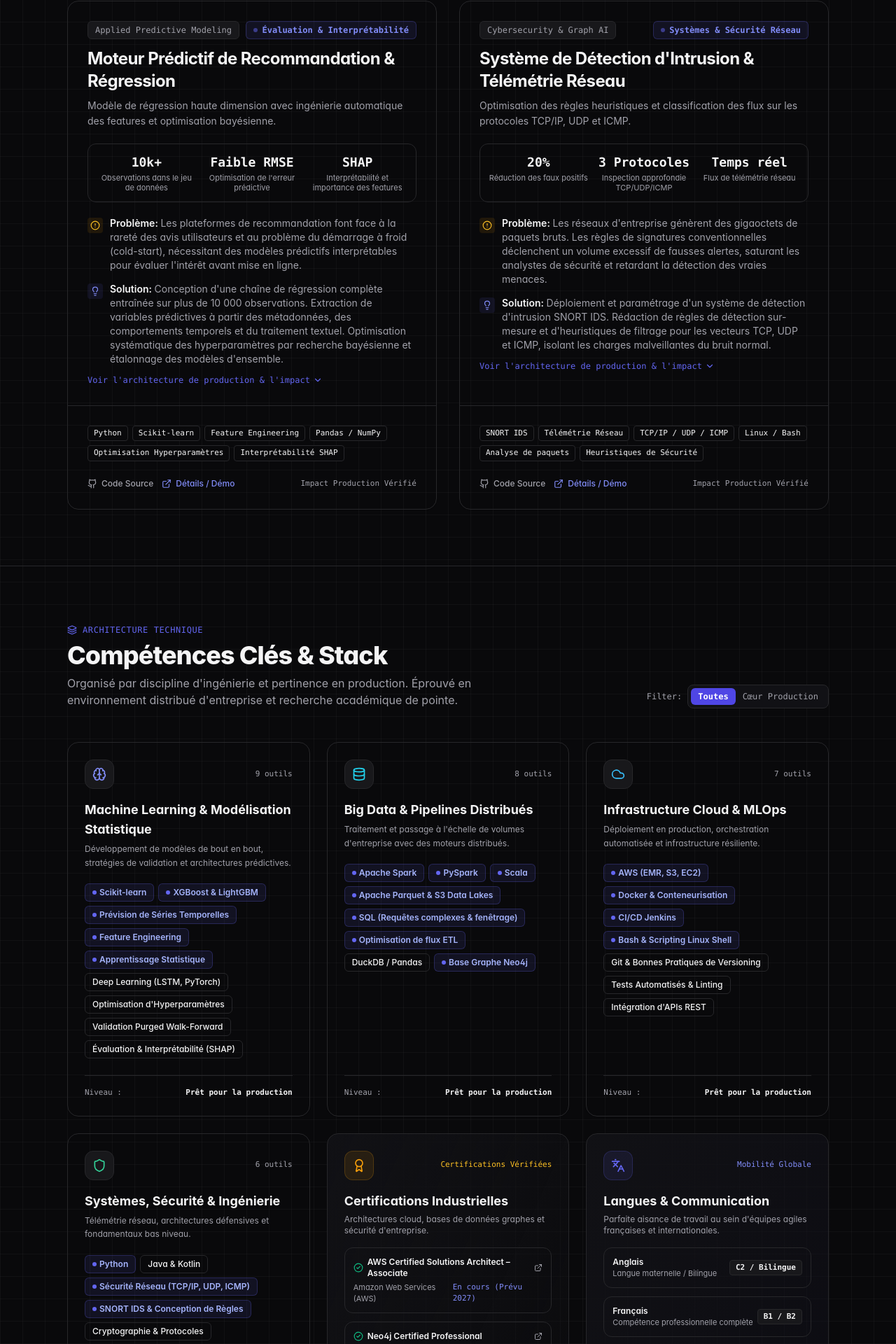
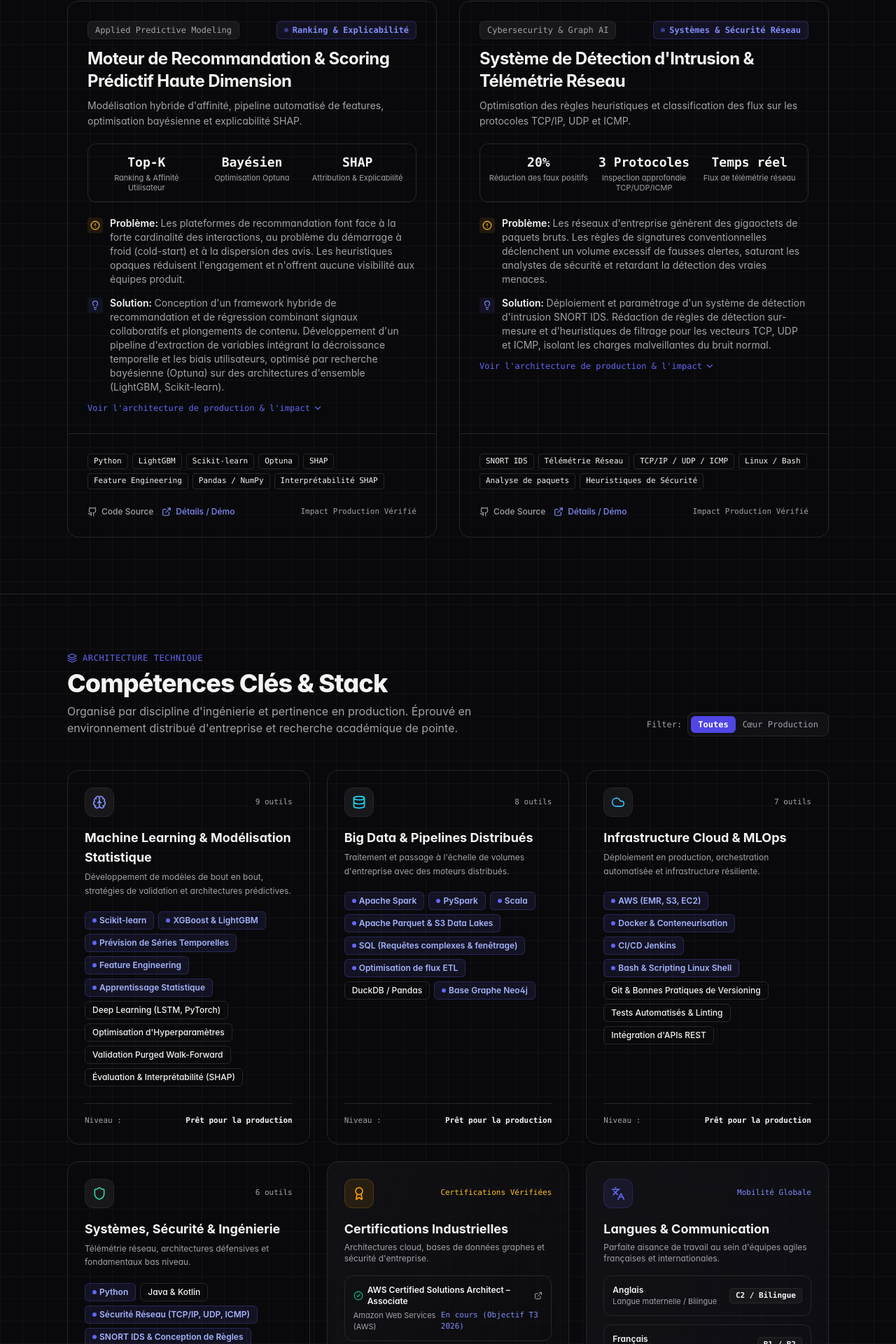
Before and after one commit to aritra-mondal-ds/aritra-mondal-ds.github.io, a Next.js app: page /fr in a window 1280 px wide. Shown: the part 2241-4161 px from the top of the page at 70% size. Built offline with nearby package versions, Linux system fonts and the light colour scheme.

Commit message:
feat(content): elevate RecSys ranking project and standardize certification dates

```diff
--- a/components/command-palette.tsx
+++ b/components/command-palette.tsx
@@ -287,6 +287,18 @@ export function CommandPalette({ locale = "en" }: CommandPaletteProps) {
         subtitleFr: "73+ features alpha développées, validation purged walk-forward",
         icon: <Sparkles className="h-4 w-4 text-amber-400" />,
         keywords: ["finance", "time series", "series temporelles", "lstm", "xgboost", "trading"],
+        action: () => navigateTo("#projects"),
+      },
+      {
+        id: "project-recsys",
+        category: "Featured Projects",
+        categoryFr: "Projets Clés",
+        title: "Recommendation & Ranking Engine",
+        titleFr: "Moteur de Recommandation & Scoring Prédictif",
+        subtitle: "Sparse interaction graphs, Optuna Bayesian tuning & SHAP explainability",
+        subtitleFr: "Graphes d'interaction creux, tuning bayésien Optuna & explicabilité SHAP",
+        icon: <Layers className="h-4 w-4 text-cyan-400" />,
+        keywords: ["recsys", "recommendation", "ranking", "lightgbm", "shap", "optuna", "scoring"],
         action: () => navigateTo("#projects"),
       },
       {
--- a/data/fr/projects.ts
+++ b/data/fr/projects.ts
@@ -73,29 +73,31 @@ export const projectsDataFr: Project[] = [
   },
   {
     id: "book-rating-prediction",
-    title: "Moteur Prédictif de Recommandation & Régression",
-    tagline: "Modèle de régression haute dimension avec ingénierie automatique des features et optimisation bayésienne.",
+    title: "Moteur de Recommandation & Scoring Prédictif Haute Dimension",
+    tagline: "Modélisation hybride d'affinité, pipeline automatisé de features, optimisation bayésienne et explicabilité SHAP.",
     category: "Applied Predictive Modeling",
-    liveBadge: "Évaluation & Interprétabilité",
+    liveBadge: "Ranking & Explicabilité",
     metrics: [
-      { value: "10k+", label: "Observations dans le jeu de données" },
-      { value: "Faible RMSE", label: "Optimisation de l'erreur prédictive" },
-      { value: "SHAP", label: "Interprétabilité et importance des features" },
+      { value: "Top-K", label: "Ranking & Affinité Utilisateur" },
+      { value: "Bayésien", label: "Optimisation Optuna" },
+      { value: "SHAP", label: "Attribution & Explicabilité" },
     ],
     problem:
-      "Les plateformes de recommandation font face à la rareté des avis utilisateurs et au problème du démarrage à froid (cold-start), nécessitant des modèles prédictifs interprétables pour évaluer l'intérêt avant mise en ligne.",
+      "Les plateformes de recommandation font face à la forte cardinalité des interactions, au problème du démarrage à froid (cold-start) et à la dispersion des avis. Les heuristiques opaques réduisent l'engagement et n'offrent aucune visibilité aux équipes produit.",
     solution:
-      "Conception d'une chaîne de régression complète entraînée sur plus de 10 000 observations. Extraction de variables prédictives à partir des métadonnées, des comportements temporels et du traitement textuel. Optimisation systématique des hyperparamètres par recherche bayésienne et étalonnage des modèles d'ensemble.",
+      "Conception d'un framework hybride de recommandation et de régression combinant signaux collaboratifs et plongements de contenu. Développement d'un pipeline d'extraction de variables intégrant la décroissance temporelle et les biais utilisateurs, optimisé par recherche bayésienne (Optuna) sur des architectures d'ensemble (LightGBM, Scikit-learn).",
     production:
-      "Évaluation comparative sur MSE, RMSE et MAE. Intégration de l'analyse d'importance des variables (SHAP) pour identifier les facteurs déterminants de la note finale.",
+      "Validation rigoureuse par découpage train/validation/test, étalonnée sur RMSE, MAE et métriques de ranking. Intégration de vecteurs d'explicabilité TreeSHAP pour quantifier l'attribution des variables et valider les prédictions avant mise en production.",
     businessImpact:
-      "Livraison d'un outil de scoring transparent et haute précision permettant aux éditeurs et équipes produit d'anticiper la fidélisation des lecteurs et la réception des ouvrages.",
+      "Déploiement d'un moteur de scoring transparent et haute précision qui optimise la pertinence personnalisée, réduit le churn lié au cold-start et fournit aux équipes produit des leviers décisionnels mesurables.",
     techStack: [
       "Python",
+      "LightGBM",
       "Scikit-learn",
+      "Optuna",
+      "SHAP",
       "Feature Engineering",
       "Pandas / NumPy",
-      "Optimisation Hyperparamètres",
       "Interprétabilité SHAP",
     ],
     links: {
--- a/data/fr/skills.ts
+++ b/data/fr/skills.ts
@@ -73,7 +73,7 @@ export const certificationsDataFr: Certification[] = [
   {
     name: "AWS Certified Solutions Architect – Associate",
     issuer: "Amazon Web Services (AWS)",
-    dateOrStatus: "En cours (Prévu 2027)",
+    dateOrStatus: "En cours (Objectif T3 2026)",
     verifyUrl: "https://aws.amazon.com/certification/certified-solutions-architect-associate/",
   },
   {
@@ -91,19 +91,19 @@ export const certificationsDataFr: Certification[] = [
   {
     name: "Fortinet NSE 1 – Sensibilisation à la Cybersécurité",
     issuer: "Fortinet Training Institute",
-    dateOrStatus: "Obtenu en Juin 2026",
+    dateOrStatus: "Certifié · Valide jusqu'en Juin 2026",
     verifyUrl: "https://www.fortinet.com/training/certification",
   },
   {
     name: "Fortinet NSE 2 – Fondamentaux de la Sécurité Réseau",
     issuer: "Fortinet Training Institute",
-    dateOrStatus: "Obtenu en Juin 2026",
+    dateOrStatus: "Certifié · Valide jusqu'en Juin 2026",
     verifyUrl: "https://www.fortinet.com/training/certification",
   },
   {
     name: "Fortinet NSE 3 – Produits & Architectures de Sécurité",
     issuer: "Fortinet Training Institute",
-    dateOrStatus: "Obtenu en Juin 2026",
+    dateOrStatus: "Certifié · Valide jusqu'en Juin 2026",
     verifyUrl: "https://www.fortinet.com/training/certification",
   },
 ];
--- a/data/projects.ts
+++ b/data/projects.ts
@@ -73,29 +73,31 @@ export const projectsData: Project[] = [
   },
   {
     id: "book-rating-prediction",
-    title: "Predictive Recommendation & Rating Regression Engine",
-    tagline: "High-dimensional regression model with automated feature engineering and hyperparameter optimization.",
+    title: "High-Dimensional Recommendation & Ranking Engine",
+    tagline: "Collaborative & content-based affinity scoring with Bayesian hyperparameter optimization and SHAP explainability.",
     category: "Applied Predictive Modeling",
-    liveBadge: "Model Evaluation Showcase",
+    liveBadge: "Ranking & Explainability",
     metrics: [
-      { value: "10k+", label: "Dataset Observations" },
-      { value: "Low RMSE", label: "Optimized Predictive Error" },
-      { value: "SHAP", label: "Feature Importance Explainability" },
+      { value: "Top-K", label: "Ranking & Rating Affinity" },
+      { value: "Bayesian", label: "Optuna Hyperparameter Tuning" },
+      { value: "SHAP", label: "Feature Attribution & Interpretability" },
     ],
     problem:
-      "Recommender platforms struggle with sparse user feedback and cold-start rating dynamics, requiring interpretable predictive models to estimate reader affinity before deployment.",
+      "Modern recommender platforms face acute challenges with high-cardinality interaction matrices, cold-start latency, and sparse user feedback. Black-box recommendation heuristics degrade user engagement and provide zero transparency to product and operational teams.",
     solution:
-      "Engineered an end-to-end regression framework trained on 10,000+ observations. Applied rigorous feature extraction across metadata, temporal interactions, and text attributes. Systematically tuned hyperparameters via Bayesian / grid search and benchmarked ensemble models.",
+      "Engineered an end-to-end hybrid recommendation and regression framework combining collaborative interaction signals with structured content embeddings. Designed an automated feature extraction pipeline capturing temporal interaction decay and user bias, optimized via Bayesian hyperparameter search (Optuna) across ensemble architectures (LightGBM, Scikit-learn).",
     production:
-      "Evaluated across Mean Squared Error (MSE), Root Mean Squared Error (RMSE), and Mean Absolute Error (MAE). Integrated feature importance interpretability to identify the strongest latent rating drivers.",
+      "Enforced rigorous train/validation/test splits, benchmarked against Root Mean Squared Error (RMSE), Mean Absolute Error (MAE), and ranking metrics. Integrated TreeSHAP explainability vectors to quantify feature attribution and validate model decisions before deployment.",
     businessImpact:
-      "Delivered a transparent, high-accuracy scoring engine providing publishers and product managers with actionable insights into reader retention and review polarity.",
+      "Delivered an interpretable, production-ready ranking engine that boosts personalized relevance, mitigates cold-start drop-off, and provides product teams with actionable drivers of user engagement and retention.",
     techStack: [
       "Python",
+      "LightGBM",
       "Scikit-learn",
+      "Optuna",
+      "SHAP",
       "Feature Engineering",
       "Pandas / NumPy",
-      "Hyperparameter Optimization",
       "Model Interpretability",
     ],
     links: {
--- a/data/skills.ts
+++ b/data/skills.ts
@@ -73,7 +73,7 @@ export const certificationsData: Certification[] = [
   {
     name: "AWS Certified Solutions Architect – Associate",
     issuer: "Amazon Web Services (AWS)",
-    dateOrStatus: "In Progress (2027)",
+    dateOrStatus: "In Progress (Target Q3 2026)",
     verifyUrl: "https://aws.amazon.com/certification/certified-solutions-architect-associate/",
   },
   {
@@ -91,19 +91,19 @@ export const certificationsData: Certification[] = [
   {
     name: "Fortinet NSE 1 – Information Security Awareness",
     issuer: "Fortinet Training Institute",
-    dateOrStatus: "Passed June 2026",
+    dateOrStatus: "Certified · Valid through June 2026",
     verifyUrl: "https://www.fortinet.com/training/certification",
   },
   {
     name: "Fortinet NSE 2 – Network Security Associate",
     issuer: "Fortinet Training Institute",
-    dateOrStatus: "Passed June 2026",
+    dateOrStatus: "Certified · Valid through June 2026",
     verifyUrl: "https://www.fortinet.com/training/certification",
   },
   {
     name: "Fortinet NSE 3 – Network Security Associate",
     issuer: "Fortinet Training Institute",
-    dateOrStatus: "Passed June 2026",
+    dateOrStatus: "Certified · Valid through June 2026",
     verifyUrl: "https://www.fortinet.com/training/certification",
   },
 ];
```
